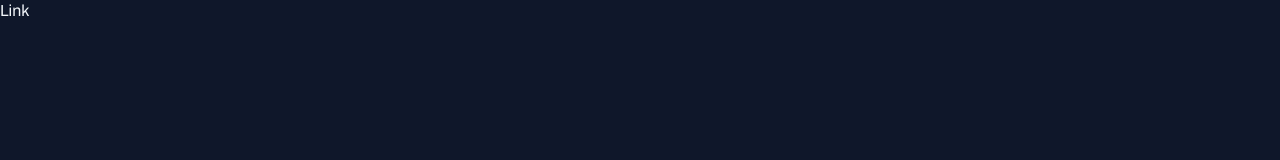
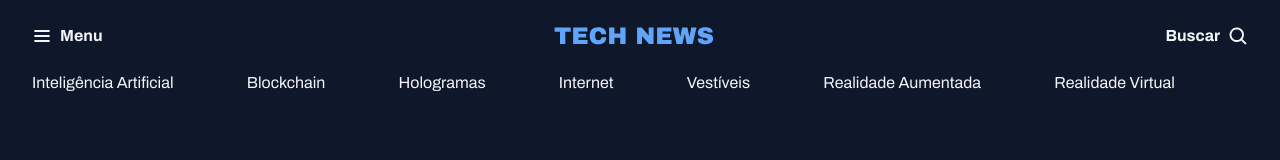
Before and after one commit to dm89sac/Portaldenot-cias, a plain HTML site: page index.html in a window 1280 px wide. Drawn offline with Linux system fonts and the light colour scheme.

Commit message:
criando o header da aplicação

```diff
--- a/index.html
+++ b/index.html
@@ -13,6 +13,30 @@
   <title>Portal de Notícias</title>
 </head>
 <body>
-  <a href="#">Link</a>
+  <header class="container">
+    <nav id="primary" class="grid grid-flow-col">
+      <div>
+        <img src="assets/icons/List.svg" alt="ícone de Menu">
+        <strong>Menu</strong>
+      </div>
+      <div>
+        <img src="assets/Logo.svg" alt="TechNews Logo">
+      </div>
+      <div>
+        <strong>Buscar</strong>
+        <img src="assets/icons/MagnifyingGlass.svg" alt="Ícone de Lupa para pesquisa">
+      </div>
+    </nav>
+    <nav id="secondary" class="grid grid-flow-col">
+      <a href="#">Inteligência Artificial</a>
+      <a href="#">Blockchain</a>
+      <a href="#">Hologramas</a>
+      <a href="#">Internet</a>
+      <a href="#">Vestíveis</a>
+      <a href="#">Realidade Aumentada</a>
+      <a href="#">Realidade Virtual</a>
+    </nav>
+  </header>
+
 </body>
 </html>
--- a/styles/global.css
+++ b/styles/global.css
@@ -39,3 +39,18 @@ a:hover {
 h1, h2, h3 {
   font: inherit;
 }
+
+.container {
+  max-width: 1280px;
+  padding-inline: 32px;
+  margin-inline: auto;
+}
+
+/* Utility-first */
+.grid {
+  display: grid;
+}
+
+.grid-flow-col {
+  grid-auto-flow: column;
+}
--- /dev/null
+++ b/styles/header.css
@@ -0,0 +1,24 @@
+#primary {
+  padding-block:  20px;
+
+  div {
+    display: flex;
+    align-items: center;
+    gap: 8px;
+  }
+
+  /* nesting css */
+  div:nth-child(2) {
+    margin-inline: auto;
+  }
+
+  div:nth-child(3) {
+    justify-self: end;
+  }
+
+  #secondary {
+    padding-block: 14px;
+    border: solid 1px var(--stroke-color);
+    border-inline: none;
+  }
+}
--- a/styles/index.css
+++ b/styles/index.css
@@ -1 +1,2 @@
 @import url(global.css);
+@import url(header.css);
```
